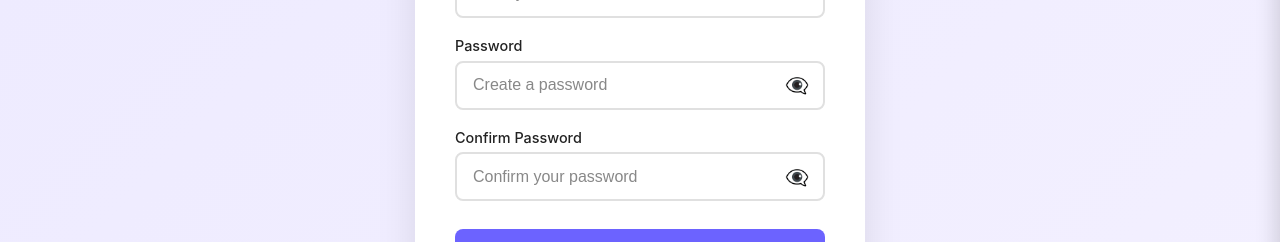
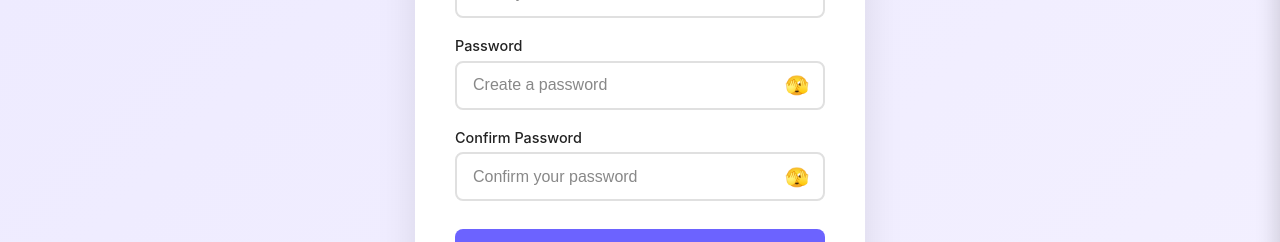
Before and after one commit to Sid2318/DealBasket, a React app in the folder frontend/: page /signup in a window 1280 px wide. Shown: the part 358-600 px from the top of the page. Built offline with nearby package versions, Linux system fonts and the light colour scheme; the HTML template or start-up script is replaced by a standard one.

Commit message:
folder structure for frontend

```diff
--- a/frontend/src/App.jsx
+++ b/frontend/src/App.jsx
@@ -1,4 +1,4 @@
-import Navbar from "./components/Navbar";
+import Navbar from "./components/Navbar/Navbar";
 import "./App.scss";
 import { Outlet } from "react-router-dom";
 
--- a/frontend/src/Router/router.jsx
+++ b/frontend/src/Router/router.jsx
@@ -1,9 +1,9 @@
 import React from "react";
 import { BrowserRouter as Router, Routes, Route } from "react-router-dom";
 
-import HomePage from "../pages/HomePage";
-import LoginPage from "../pages/LoginPage";
-import SignUpPage from "../pages/SignUpPage";
+import HomePage from "../pages/Home/HomePage";
+import LoginPage from "../pages/Auth/Login/LoginPage";
+import SignUpPage from "../pages/Auth/SignUp/SignUpPage";
 import App from "../App";
 
 const AppRouter = () => (
--- a/frontend/src/components/Navbar.jsx
+++ b/frontend/src/components/Navbar/Navbar.jsx
@@ -1,7 +1,7 @@
 import React, { useState, useEffect } from "react";
 import { Link, useNavigate } from "react-router-dom";
 import "./Navbar.scss";
-import ProfileDrawer from "./ProfileDrawer";
+import ProfileDrawer from "../ProfileDrawer/ProfileDrawer";
 
 const Navbar = () => {
   const [isLoggedIn, setIsLoggedIn] = useState(false);
--- a/frontend/src/components/Navbar.scss
+++ b/frontend/src/components/Navbar/Navbar.scss
@@ -1,5 +1,5 @@
 
-@use "../styles/colors.scss" as *;
+@use "../../styles/colors.scss" as *;
 
 .navbar {
   display: flex;
--- a/frontend/src/components/ProfileDrawer.scss
+++ b/frontend/src/components/ProfileDrawer/ProfileDrawer.scss
@@ -1,4 +1,4 @@
-@use "../styles/colors.scss" as *;
+@use "../../styles/colors.scss" as *;
 
 .drawer-backdrop {
   position: fixed;
--- a/frontend/src/pages/LoginPage.jsx
+++ b/frontend/src/pages/Auth/Login/LoginPage.jsx
@@ -1,7 +1,7 @@
 import React, { useState } from "react";
 import { useNavigate } from "react-router-dom";
 import "./LoginPage.scss";
-import { loginUser } from "../api/authApi";
+import { loginUser } from "../../../api/authApi";
 
 const LoginPage = () => {
   const [email, setEmail] = useState("");
@@ -75,7 +75,7 @@ const LoginPage = () => {
                 onClick={() => setShowPassword(!showPassword)}
                 tabIndex="-1"
               >
-                {showPassword ? "👁️" : "👁️‍🗨️"}
+                {showPassword ? "👀" : "🫣"}
               </button>
             </div>
           </div>
--- a/frontend/src/pages/LoginPage.scss
+++ b/frontend/src/pages/Auth/Login/LoginPage.scss
@@ -1,4 +1,4 @@
-@use "../styles/colors.scss" as *;
+@use "../../../styles/colors.scss" as *;
 
 .login-page {
   min-height: 100vh;
--- a/frontend/src/pages/SignUpPage.jsx
+++ b/frontend/src/pages/Auth/SignUp/SignUpPage.jsx
@@ -151,7 +151,7 @@ const SignUpPage = () => {
                 onClick={() => setShowPassword(!showPassword)}
                 tabIndex="-1"
               >
-                {showPassword ? "👁️" : "👁️‍🗨️"}
+                {showPassword ? "👀" : "🫣"}
               </button>
             </div>
           </div>
@@ -174,7 +174,7 @@ const SignUpPage = () => {
                 onClick={() => setShowConfirmPassword(!showConfirmPassword)}
                 tabIndex="-1"
               >
-                {showConfirmPassword ? "👁️" : "👁️‍🗨️"}
+                {showConfirmPassword ? "👀" : "🫣"}
               </button>
             </div>
           </div>
--- a/frontend/src/pages/SignUpPage.scss
+++ b/frontend/src/pages/Auth/SignUp/SignUpPage.scss
@@ -1,4 +1,4 @@
-@use "../styles/colors.scss" as *;
+@use "../../../styles/colors.scss" as *;
 
 .signup-page {
   min-height: 100vh;
--- a/frontend/src/pages/HomePage.scss
+++ b/frontend/src/pages/Home/HomePage.scss
@@ -1,4 +1,4 @@
-@use "../styles/colors.scss" as *;
+@use "../../styles/colors.scss" as *;
 
 .home-page {
   min-height: 100vh;
```
Also changed, not shown: frontend/src/components/ProfileDrawer/ProfileDrawer.jsx (renamed from frontend/src/components/ProfileDrawer.jsx), frontend/src/pages/Home/HomePage.jsx (renamed from frontend/src/pages/HomePage.jsx).
